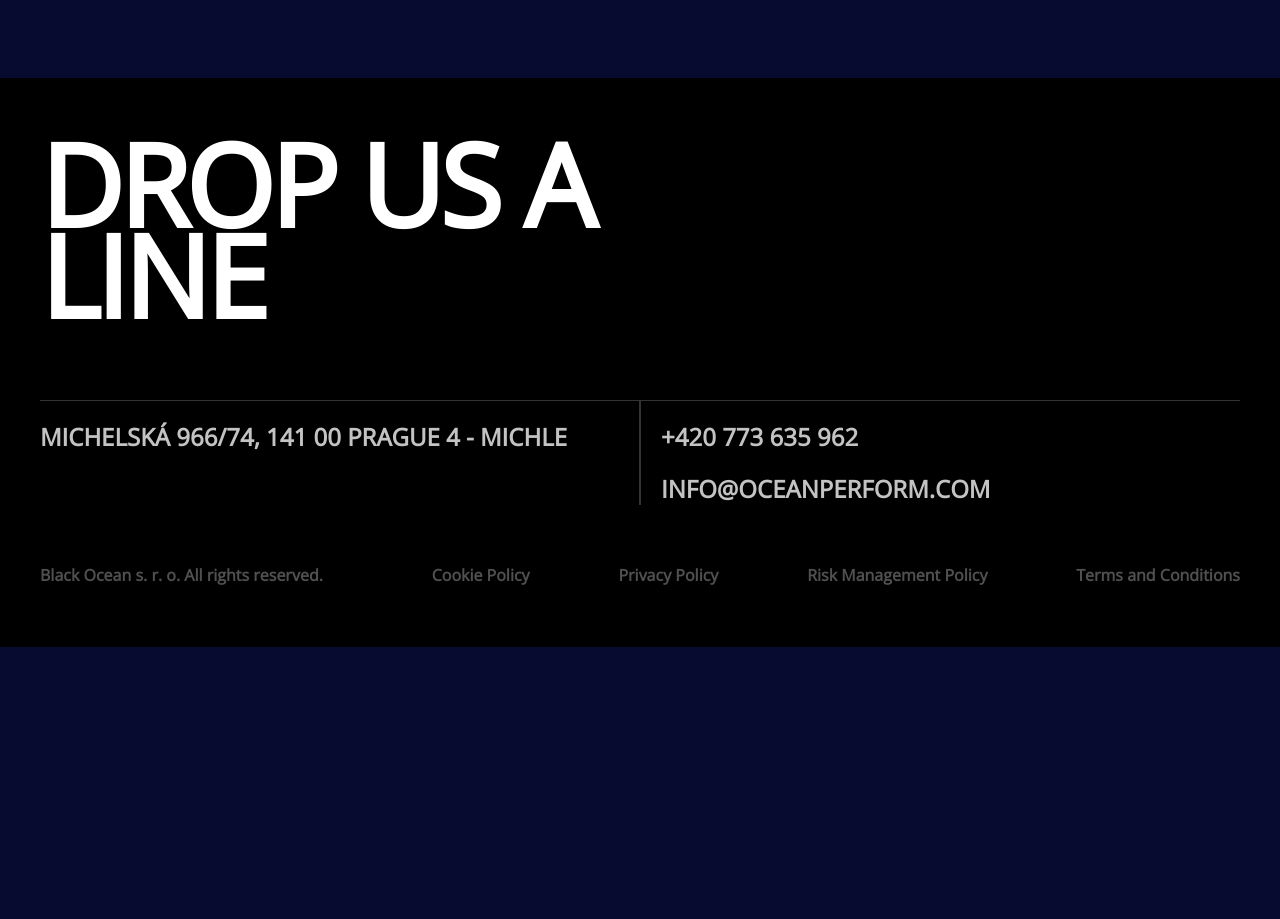
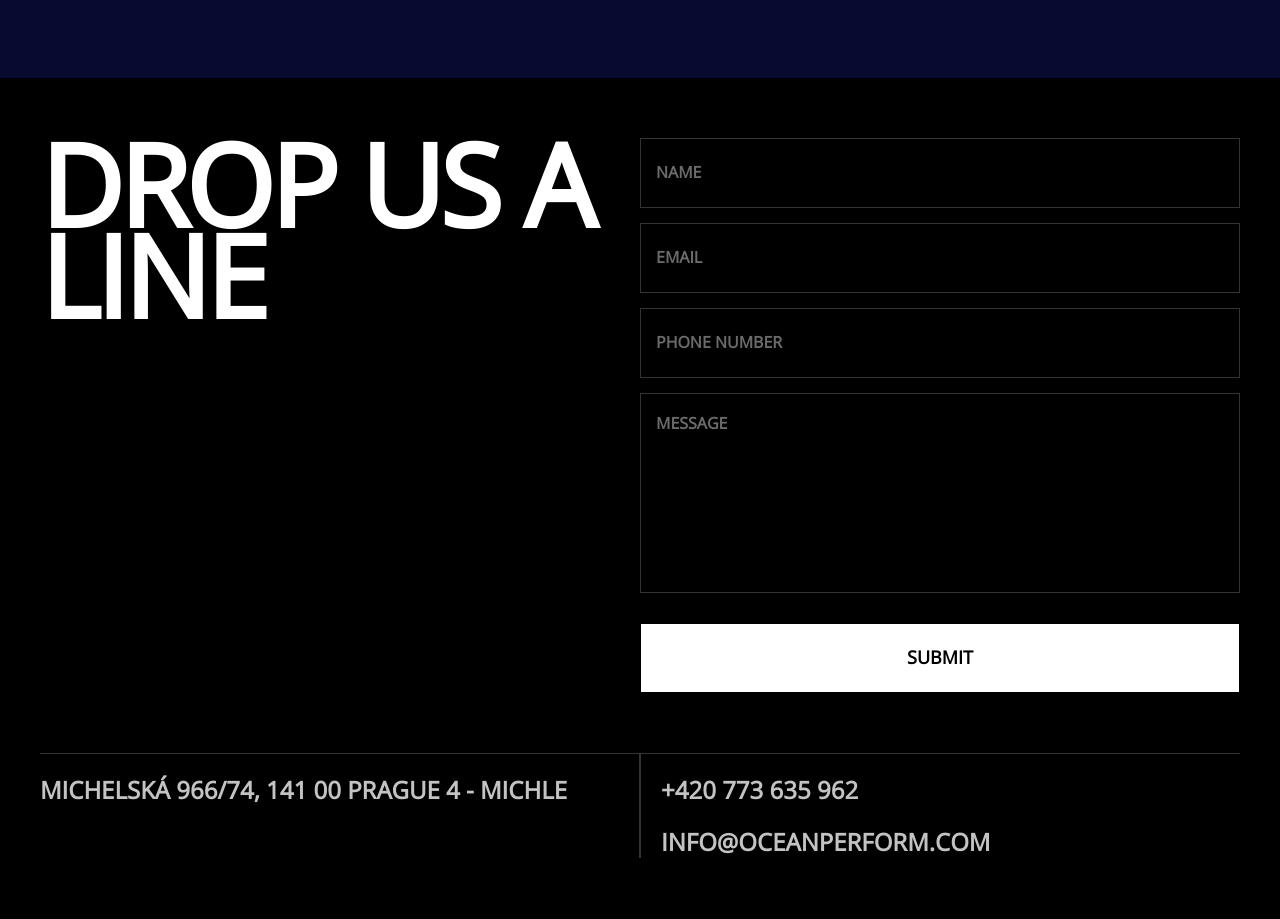
Before and after one commit to mireal/black-ocean, a React (Vite) app: page / in a window 1280 px wide. Shown: the part 9180-10099 px from the top of the page. Before the commit the page ends 9827 px from the top, so only its background shows below. Built offline with nearby package versions, Linux system fonts and the light colour scheme.

Commit message:
contact form ui fix

```diff
--- a/src/components/features/ContactForm.tsx
+++ b/src/components/features/ContactForm.tsx
@@ -1,6 +1,6 @@
-import { Box, Input, styled } from "@mui/material"
+import { Input, Stack, styled } from "@mui/material"
 import StyledButton from "../shared/StyledButton"
-import { Form, useFormik } from 'formik';
+import { Form, Formik } from 'formik';
 import * as Yup from 'yup';
 
 const InputField = styled(Input)(({ theme }) => ({
@@ -42,18 +42,23 @@ const validationSchema = Yup.object({
 });
 
 export default function ContactForm() {
-    const formik = useFormik({
-        initialValues: initialValues,
-        validationSchema: validationSchema,
-
-        onSubmit: (values) => {
-            alert(JSON.stringify(values, null, 2));
-        },
-    })
 
     return (
-        <Box>
-            <Form onSubmit={formik.handleSubmit}>
+        <Formik
+            initialValues={initialValues}
+            validationSchema={validationSchema}
+            onSubmit={(values, actions) => {
+
+                console.log({ values, actions });
+
+                alert(JSON.stringify(values, null, 2));
+
+                actions.setSubmitting(false);
+
+            }}
+        >
+            <Form>
+                <Stack gap='15px'>
                     <InputField id='name' name="name" placeholder="NAME" />
                     <InputField id='email' name='email' placeholder="EMAIL" />
                     <InputField id='phone' name='phone' placeholder="PHONE NUMBER" />
@@ -64,12 +69,10 @@ export default function ContactForm() {
                             alignItems: 'start'
                         }} />
 
-                <StyledButton type='submit' sx={{ mt: '15px' }}> SUBMIT </StyledButton>
+                    <StyledButton fullWidth type='submit' sx={{ mt: '15px' }}> SUBMIT </StyledButton>
+                </Stack>
 
             </Form>
-
-
-
-        </Box>
+        </Formik>
     )
 }
--- a/src/components/widgets/ContactSection.tsx
+++ b/src/components/widgets/ContactSection.tsx
@@ -23,7 +23,7 @@ function ContactSection() {
                     </Typography>
                 </Box>
                 <Stack flex={{ mobileP: 'none', desktopS: 1 }} spacing='15px' useFlexGap>
-                    {/* <ContactForm /> */}
+                    <ContactForm />
                 </Stack>
             </Stack>
         </>
```
Lines whose indentation alone changed are shown as unchanged.
